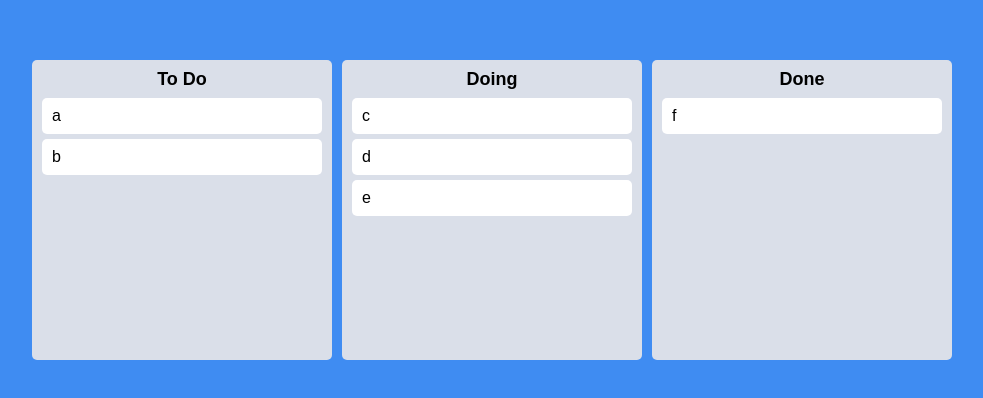
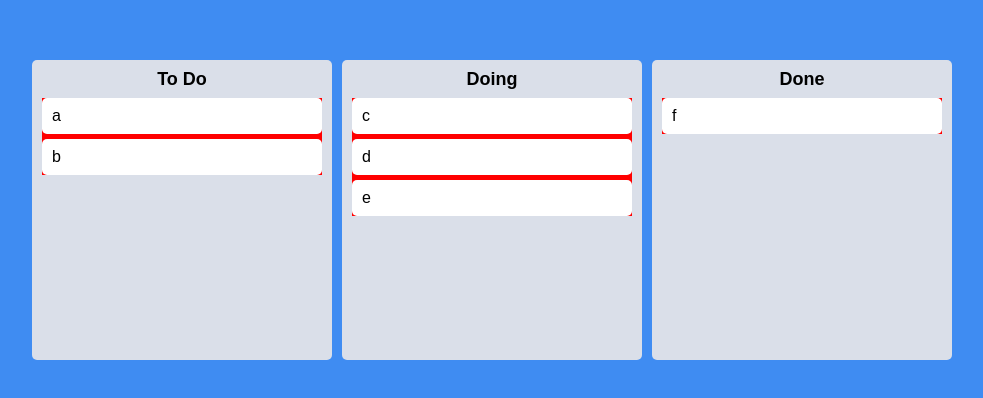
Before and after one commit to systic2/react-masterclass, a React (Create React App) app: page / in a window 1280 px wide. Shown: the part 190-588 px from the top of the page, without its empty margins (148-1131 px from the left). Built offline with nearby package versions, Linux system fonts and the light colour scheme.

Commit message:
Cross Board Movement

```diff
--- a/src/Components/Board.tsx
+++ b/src/Components/Board.tsx
@@ -29,7 +29,11 @@
       <Title>{boardId}</Title>
       <Droppable droppableId={boardId}>
         {(magic) => (
-          <div ref={magic.innerRef} {...magic.droppableProps}>
+          <div
+            style={{ backgroundColor: "red" }}
+            ref={magic.innerRef}
+            {...magic.droppableProps}
+          >
             {toDos.map((toDo, index) => (
               <DraggableCard key={toDo} toDo={toDo} index={index} />
             ))}
--- a/src/Root.tsx
+++ b/src/Root.tsx
@@ -98,6 +98,7 @@
   const onDragEnd = (info: DropResult) => {
     console.log(info);
     const { destination, draggableId, source } = info;
+    if (!destination) return;
     if (destination?.droppableId === source.droppableId) {
       // same board movement.
       setToDos((allBoards) => {
@@ -107,6 +108,20 @@
         return {
           ...allBoards,
           [source.droppableId]: boardCopy,
+        };
+      });
+    }
+    if (destination.droppableId !== source.droppableId) {
+      // cross board movement
+      setToDos((allBoards) => {
+        const sourceBoard = [...allBoards[source.droppableId]];
+        const destinationBoard = [...allBoards[destination.droppableId]];
+        sourceBoard.splice(source.index, 1);
+        destinationBoard.splice(destination?.index, 0, draggableId);
+        return {
+          ...allBoards,
+          [source.droppableId]: sourceBoard,
+          [destination.droppableId]: destinationBoard,
         };
       });
     }
```
